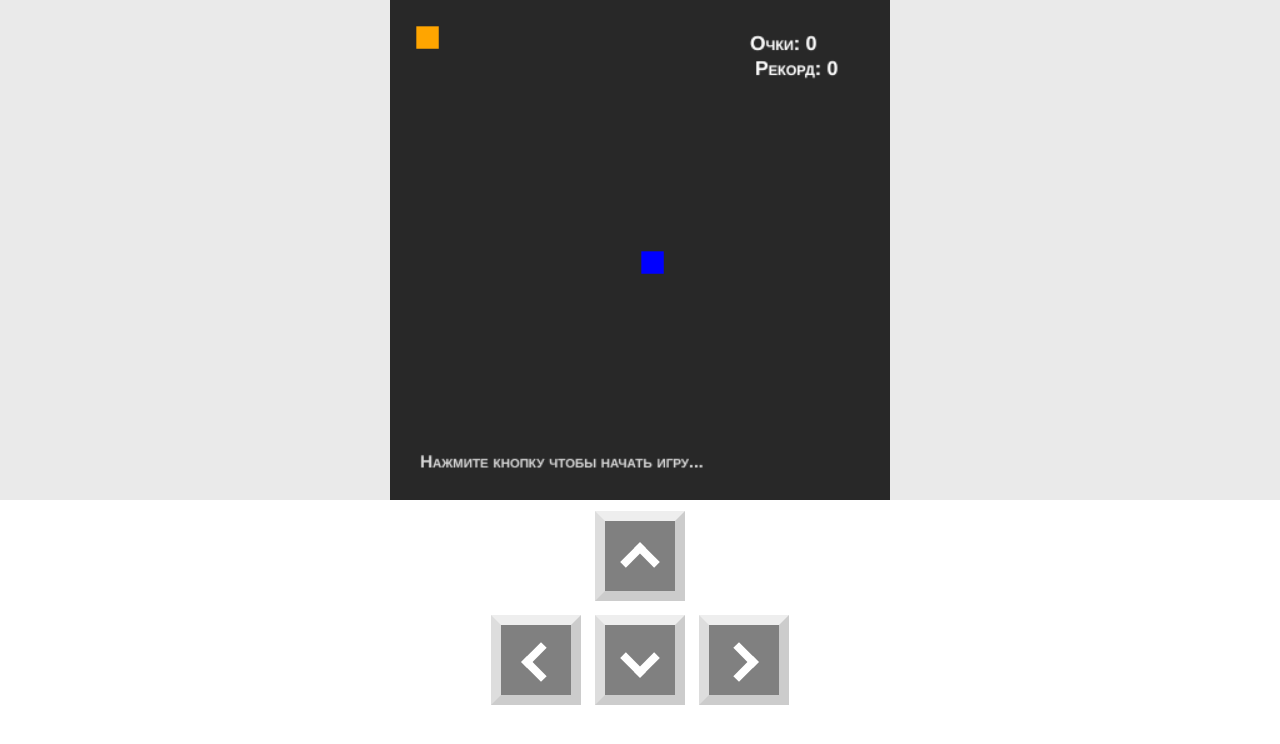
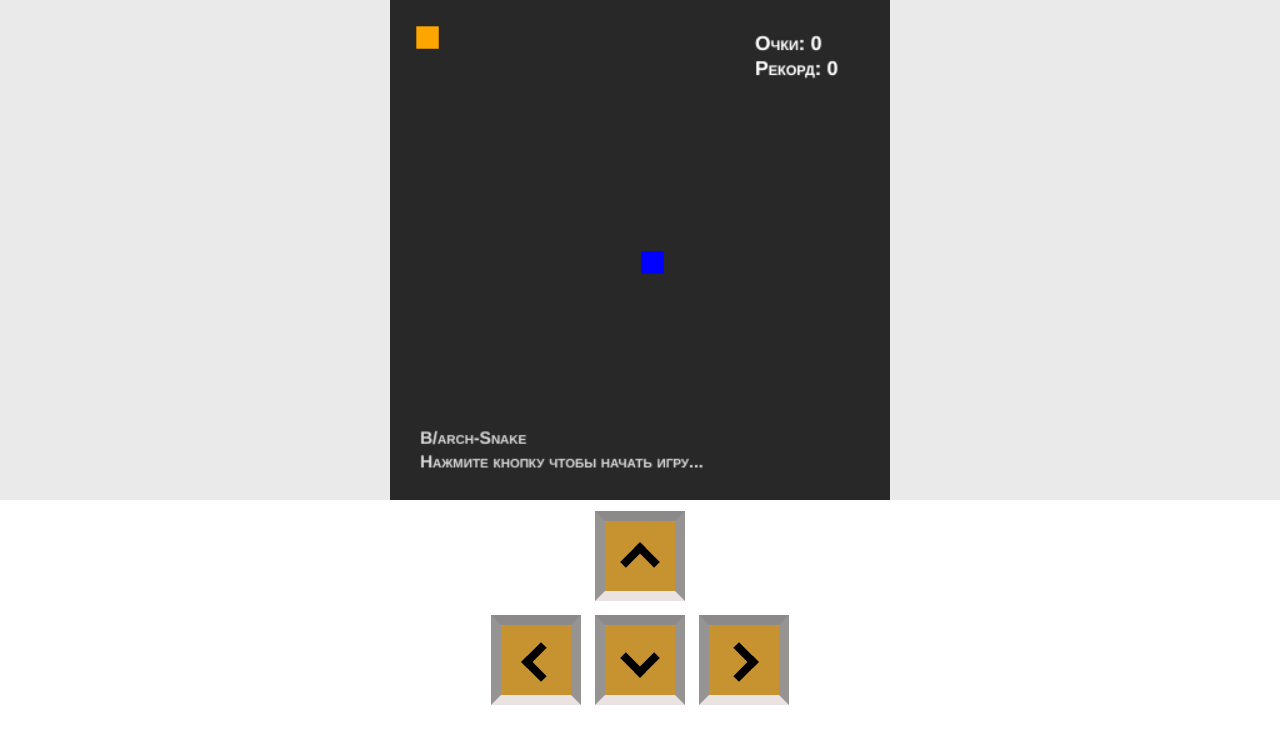
Before and after one commit to bakhrulbek-arch/-Snake-Game, a plain HTML site: page index.html in a window 1280 px wide. Drawn offline with Linux system fonts and the light colour scheme.

Commit message:
Update-Snake

```diff
--- a/game.js
+++ b/game.js
@@ -124,7 +124,7 @@ let Barch_Snake = (function () {
         ctx.fillRect(0, canv.height-gridSize+1,canv.width,gridSize);
       }
 
-      var stopped = velocity.x == 0 && velocity.y == 0;
+      let stopped = velocity.x == 0 && velocity.y == 0;
 
       player.x += velocity.x;
       player.y += velocity.y;
@@ -150,8 +150,8 @@ let Barch_Snake = (function () {
       if(!stopped) {
         ctx.fillStyle = 'rgba(200,200,200,0.2)';
         ctx.font = "small-caps 14px Helvetica";
-        ctx.fillText("(esc) reset", 24, 356);
-        ctx.fillText("(space) pause", 24, 374);
+        ctx.fillText("(esc) сброс", 24, 356);
+        ctx.fillText("(space) пауза", 24, 374);
       }
 
       ctx.fillStyle = 'blue';
@@ -190,12 +190,13 @@ let Barch_Snake = (function () {
       if(stopped) {
         ctx.fillStyle = 'rgba(250,250,250,0.8)';
         ctx.font = "small-caps bold 14px Helvetica";
+        ctx.fillText("B/arch-Snake", 24, 355);
         ctx.fillText("Нажмите кнопку чтобы начать игру...", 24, 374);
       }
 
       ctx.fillStyle = 'white';
       ctx.font = "bold small-caps 16px Helvetica";
-      ctx.fillText("Очки: " + points, 288, 40);
+      ctx.fillText("Очки: " + points, 292, 40);
       ctx.fillText("Рекорд: " + pointsMax, 292, 60);
 
       return reward;
--- a/style.css
+++ b/style.css
@@ -61,13 +61,13 @@ body {
   height: 70px;
   text-align: center;
   line-height: 100px;
-  background: gray;
-  color: white;
+  background: rgb(199, 146, 48);
+  color: rgb(0, 0, 0);
   font-size: 50px;
-  border-right: 10px solid #ccc;
-  border-bottom: 10px solid #ccc;
-  border-left: 10px solid #ddd;
-  border-top: 10px solid #eee;
+  border-right: 10px solid rgb(150, 147, 147);
+  border-bottom: 10px solid rgb(235, 226, 226);
+  border-left: 10px solid rgb(150, 147, 147);
+  border-top: 10px solid rgb(139, 137, 137);
   display: inline-block;
   margin: 5px;
   transition: all .05s linear;
```
